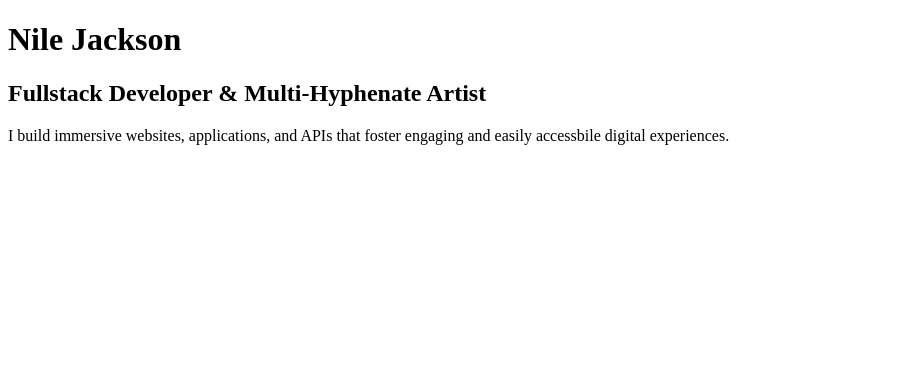
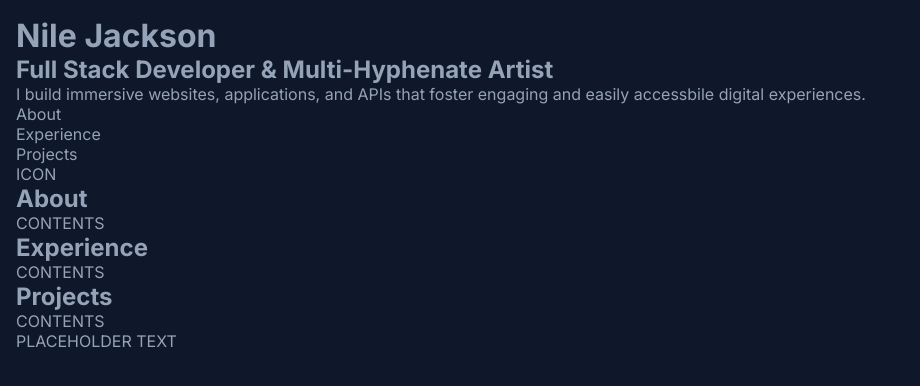
Before and after one commit to Nautevol07VII-111/aLaboratory, a website: page src/index.html in a window 1280 px wide. Shown: the whole page, without its empty margins (0-920 px from the left). Drawn offline with Linux system fonts and the light colour scheme.

Commit message:
Feat adds: WIP

```diff
--- a/src/index.html
+++ b/src/index.html
@@ -14,11 +14,46 @@
         <body>
             <header>
                 <h1>Nile Jackson</h1>
-                <h2>Fullstack Developer & Multi-Hyphenate Artist</h2>
+                <h2>Full Stack Developer & Multi-Hyphenate Artist</h2>
                 <p>I build immersive websites, applications, and APIs that foster engaging and easily accessbile digital experiences. </p>
+                <nav>
+                    <a>
+                        <p>About</p>
+                    </a>
+                    <a>
+                        <p>Experience</p>
+                    </a>
+                    <a>
+                        <p>Projects</p>
+                    </a>
+                </nav>
+                <div>
+                    <a>ICON</a>
+                </div>
             </header>
-            <main></main>
-            <footer></footer>
+            <main>
+                <section>
+                    <div>
+                        <h2>About</h2>
+                    </div>
+                    <div>CONTENTS</div>
+                </section>
+                <section>
+                    <div>
+                        <h2>Experience</h2>
+                    </div>
+                    <div>CONTENTS</div>
+                </section>
+                <section>
+                    <div>
+                        <h2>Projects</h2>
+                    </div>
+                    <div>CONTENTS</div>
+                </section>
+            </main>
+            <footer>
+                <p>PLACEHOLDER TEXT</p>
+            </footer>
           <script src="index.js"></script>
         </body>
 </html>
--- /dev/null
+++ b/src/index.js
@@ -0,0 +1 @@
+console.log('Webpack is running!');
--- a/src/style.css
+++ b/src/style.css
@@ -0,0 +1,11 @@
+*{
+    box-sizing: border-box;
+    margin: 0;
+    padding: 0;
+    font-family: 'Inter', sans-serif;
+}
+body {
+    background: #0f172a;
+    color: #94a3b8;
+    padding: 1rem;
+}
```
Also changed, not shown: src/package.json (added, +13 -0 lines), src/webpack.config.js (added, +39 -0 lines).
